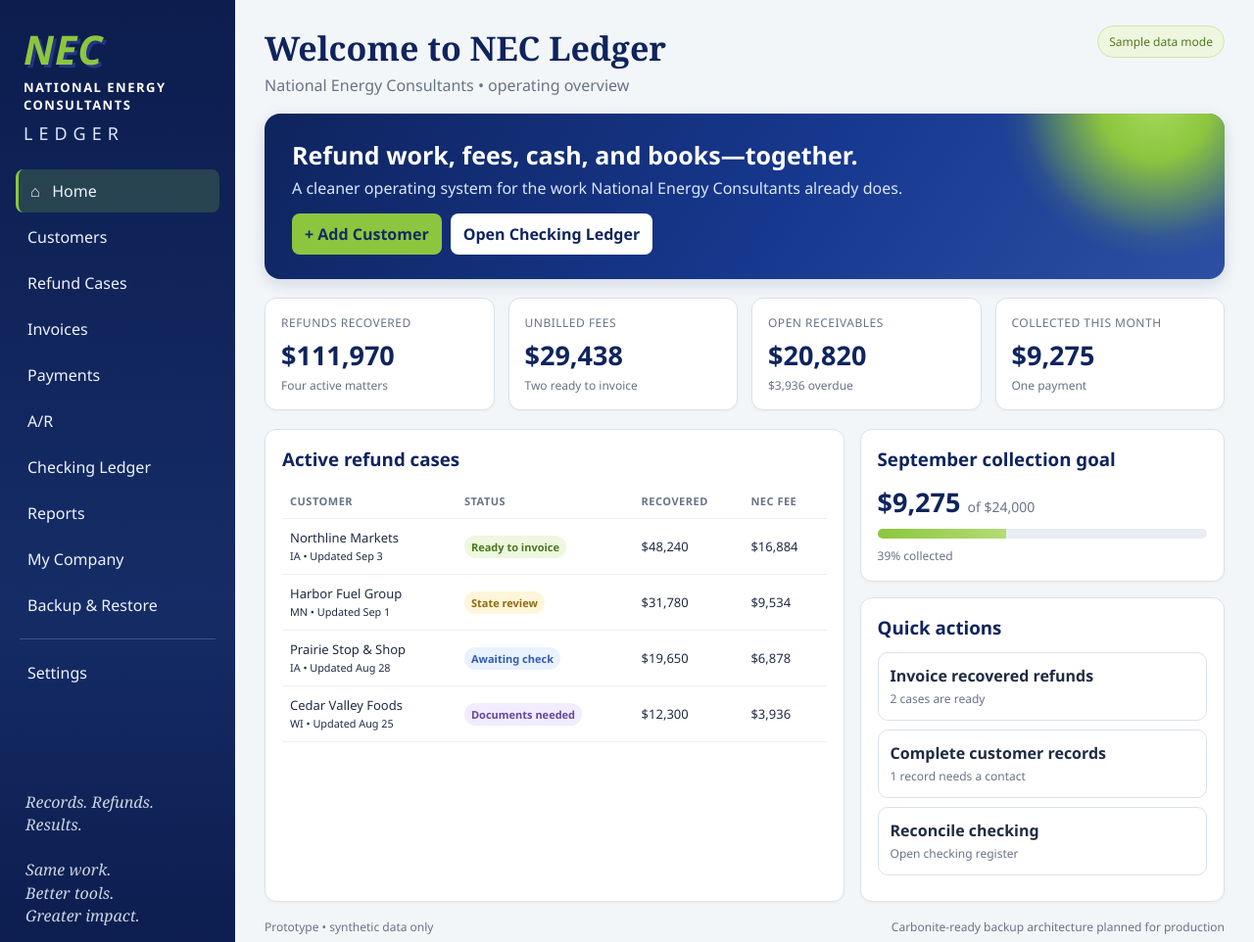
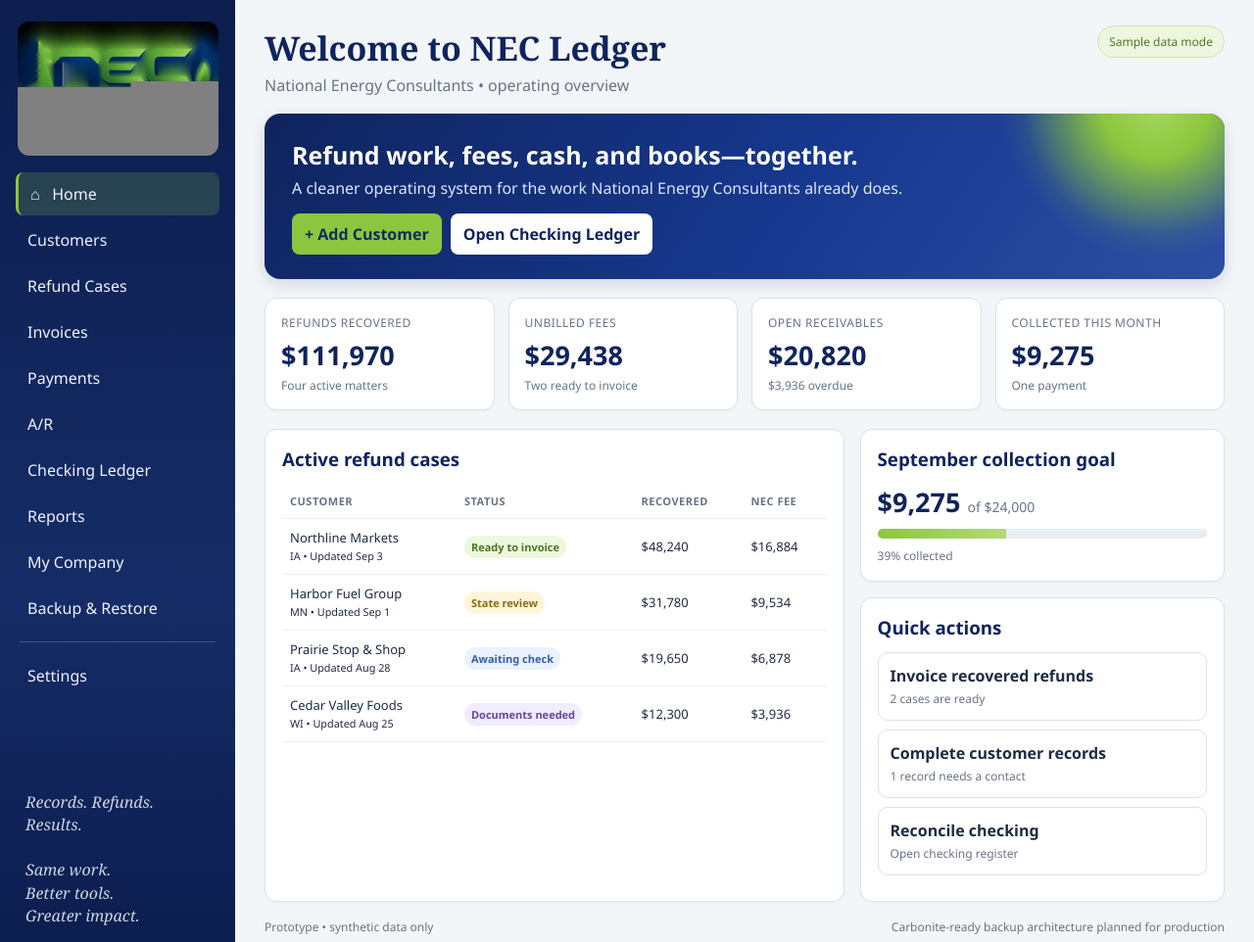
Before and after one commit to matthesse80/qb-clone, a plain HTML site: page index.html in a window 1280 px wide. Shown: the top 962 px of the page at 98% size. Drawn offline with Linux system fonts and the light colour scheme.

Commit message:
Use approved NEC Ledger logo on home

```diff
--- a/index.html
+++ b/index.html
@@ -7,7 +7,7 @@
 *{box-sizing:border-box}body{margin:0;font-family:Segoe UI,Arial,sans-serif;background:var(--bg);color:var(--ink)}
 .shell{min-height:100vh;display:grid;grid-template-columns:240px 1fr}
 .side{background:linear-gradient(180deg,#0c1d4e,#152c66 62%,#0c1d4e);color:#fff;padding:22px 16px;display:flex;flex-direction:column}
-.logo{padding:0 8px 22px}.logo-nec{font-weight:900;font-style:italic;font-size:41px;letter-spacing:1px;color:var(--green);text-shadow:3px 3px 0 #243486}.logo-nec span{color:#fff;text-shadow:none;font-size:13px;display:block;letter-spacing:1.5px;margin-top:2px;font-style:normal;font-weight:700}.ledger{font-size:18px;letter-spacing:6px;margin-top:8px;color:#dce6ff}
+.brand-art{display:block;width:100%;max-width:205px;margin:0 auto 14px;border-radius:12px}
 .nav a{display:block;color:#eef3ff;text-decoration:none;padding:11px 12px;border-radius:8px;margin:3px 0}.nav a:hover,.nav .active{background:rgba(140,198,62,.2);border-left:3px solid var(--green)}
 .sep{height:1px;background:#3d5282;margin:12px 4px}.sidefoot{margin-top:auto;padding:12px 10px;color:#cbd5e1;font-family:Georgia,serif;font-style:italic;line-height:1.45}
 main{padding:26px 30px}.top{display:flex;justify-content:space-between;align-items:flex-start;gap:20px;margin-bottom:18px}.top h1{margin:0;font-size:34px;color:var(--navy2);font-family:Georgia,serif}.sub{color:var(--muted);margin-top:4px}.badge{font-size:12px;padding:7px 11px;border-radius:999px;background:#eef6df;color:#517a20;border:1px solid #cfe5af}
@@ -25,8 +25,7 @@
 </style></head>
 <body><div class="shell">
 <aside class="side">
-<div class="logo"><div class="logo-nec">NEC<span>NATIONAL ENERGY CONSULTANTS</span></div><div class="ledger">LEDGER</div></div>
-<nav class="nav">
+<img class="brand-art" src="assets/nec-ledger-logo.jpg" alt="NEC Ledger"><nav class="nav">
 <a class="active" href="index.html">⌂ &nbsp; Home</a>
 <a href="customers.html">Customers</a>
 <a href="#">Refund Cases</a><a href="#">Invoices</a><a href="#">Payments</a><a href="#">A/R</a>
```
